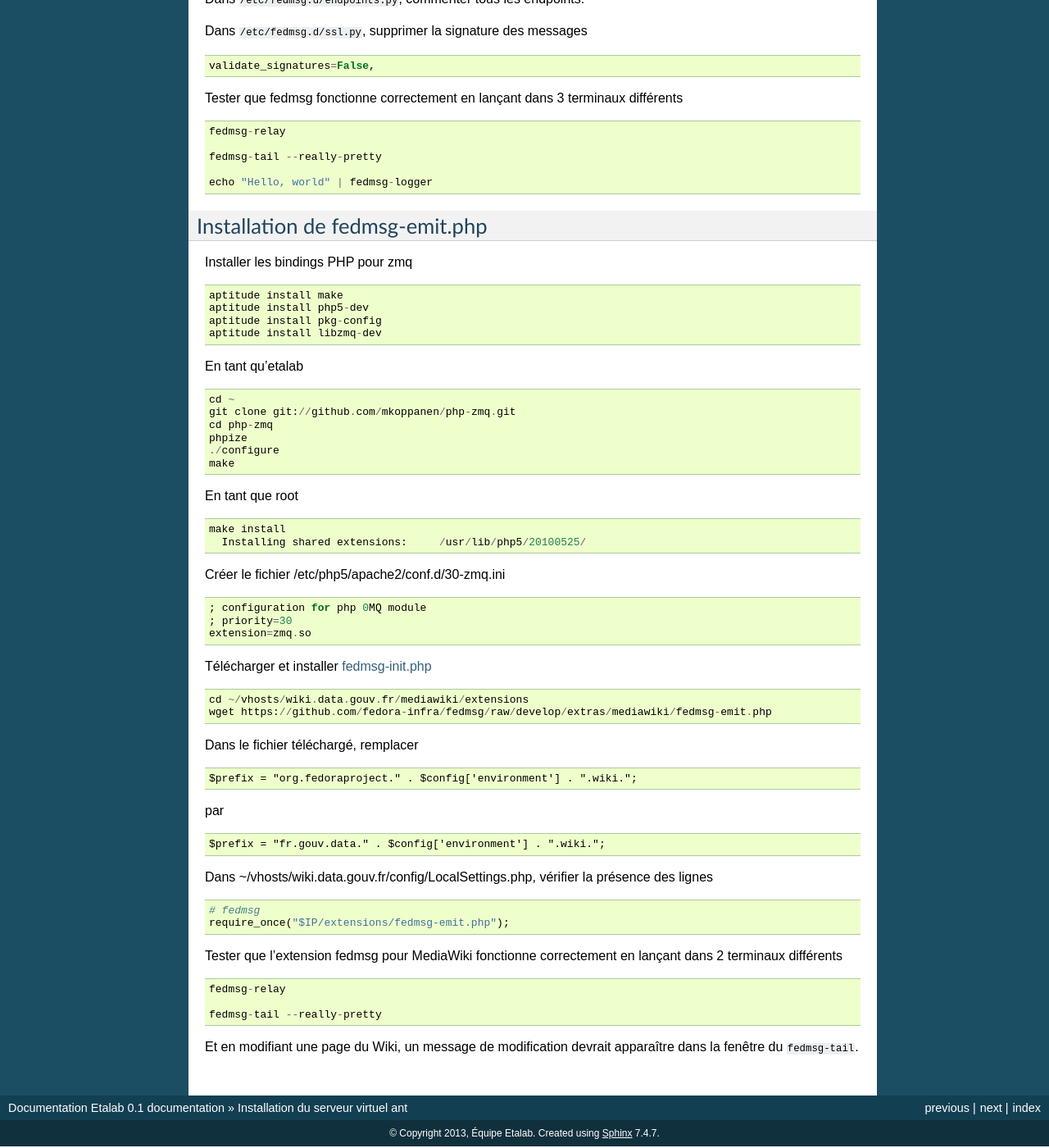
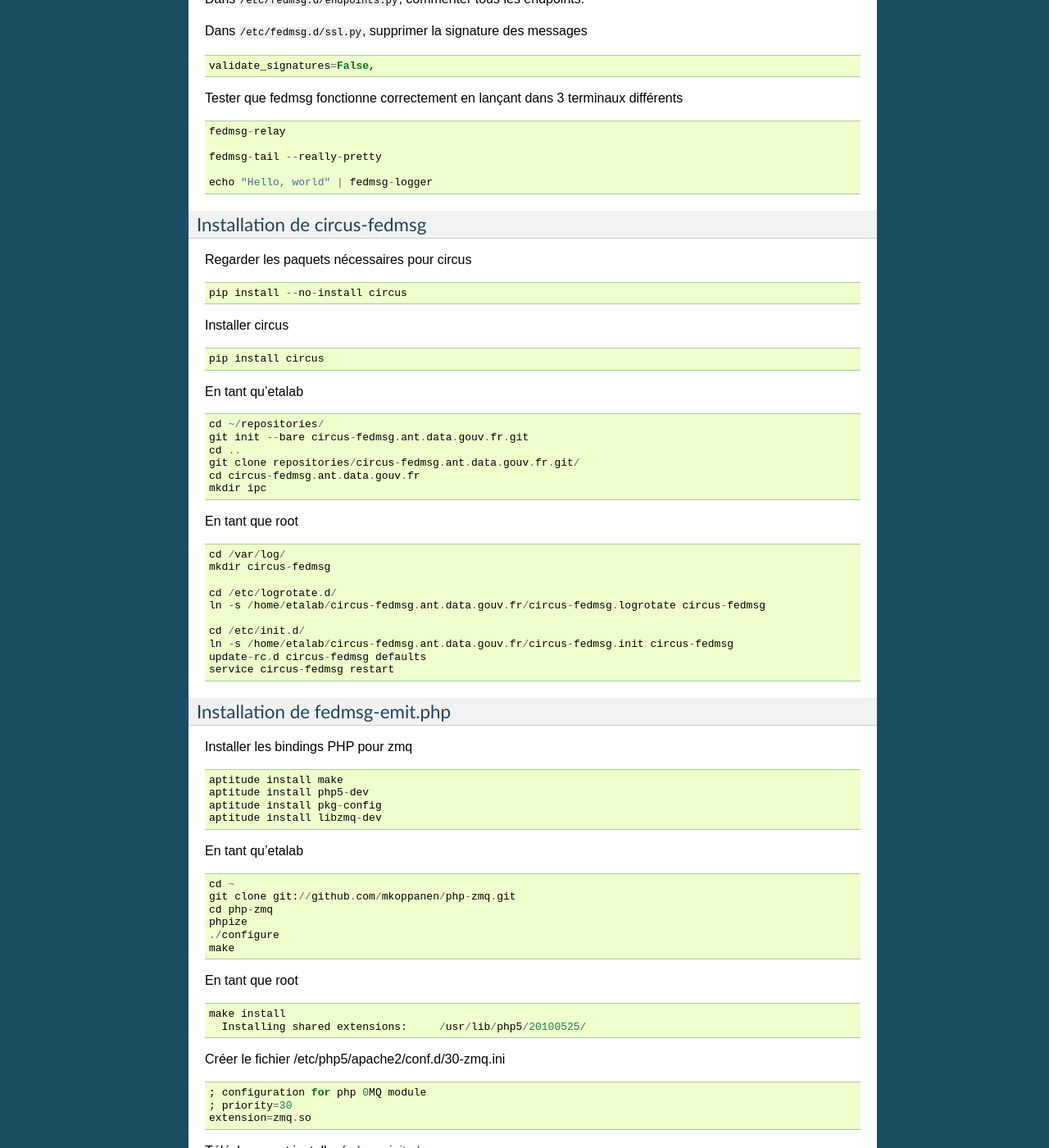
Before and after one commit to etalab/etalab-support, a Sphinx documentation site: the page built from doc/installation-serveur-virtuel-ant.rst, in a window 1280 px wide and 1400 px high, scrolled down 6844 px. Shown: the whole window at 82% size. Built offline with Sphinx 7.4.7, drawn with Linux system fonts in a browser that asks for light colours; some of the changed text lies outside the part shown.

Commit message:
Ajout de circus-fedmsg à ant.

```diff
--- a/doc/installation-serveur-virtuel-ant.rst
+++ b/doc/installation-serveur-virtuel-ant.rst
@@ -393,8 +393,42 @@
   echo "Hello, world" | fedmsg-logger
 
 
+Installation de circus-fedmsg
+-----------------------------
+
+Regarder les paquets nécessaires pour circus ::
+
+  pip install --no-install circus
+
+Installer circus ::
+
+  pip install circus
+
+En tant qu'etalab ::
+
+  cd ~/repositories/
+  git init --bare circus-fedmsg.ant.data.gouv.fr.git
+  cd ..
+  git clone repositories/circus-fedmsg.ant.data.gouv.fr.git/
+  cd circus-fedmsg.ant.data.gouv.fr
+  mkdir ipc
+
+En tant que root ::
+
+  cd /var/log/
+  mkdir circus-fedmsg
+
+  cd /etc/logrotate.d/
+  ln -s /home/etalab/circus-fedmsg.ant.data.gouv.fr/circus-fedmsg.logrotate circus-fedmsg
+
+  cd /etc/init.d/
+  ln -s /home/etalab/circus-fedmsg.ant.data.gouv.fr/circus-fedmsg.init circus-fedmsg
+  update-rc.d circus-fedmsg defaults
+  service circus-fedmsg restart
+
+
 Installation de fedmsg-emit.php
-===============================
+-------------------------------
 
 Installer les bindings PHP pour zmq ::
 
```
